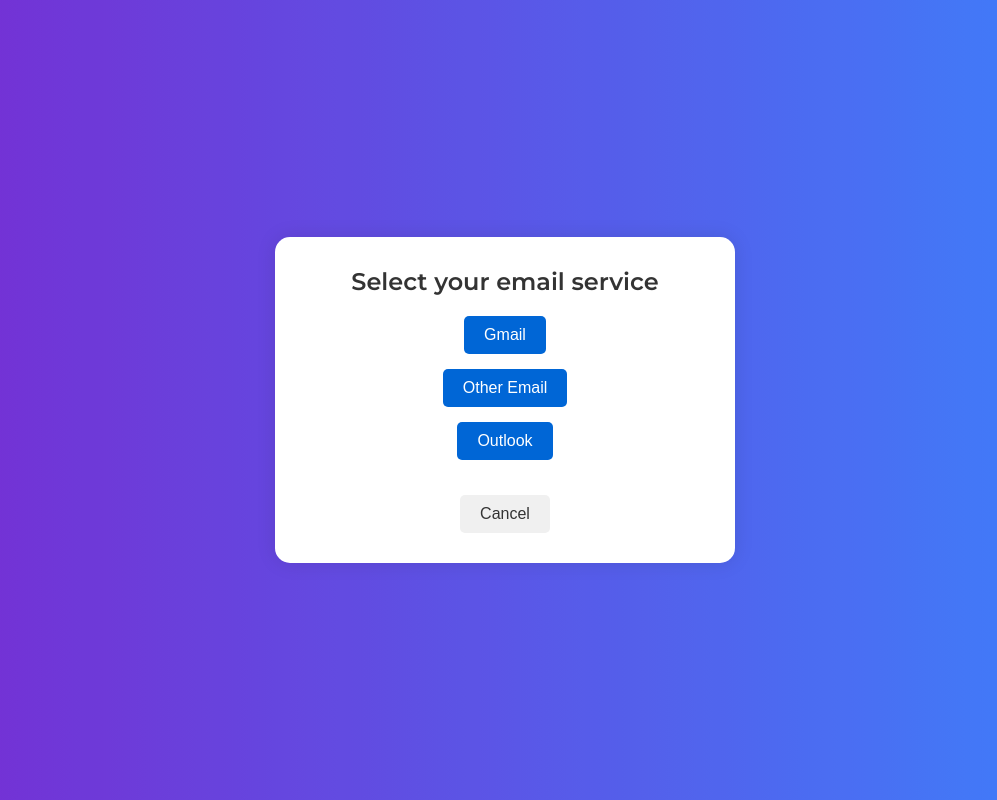
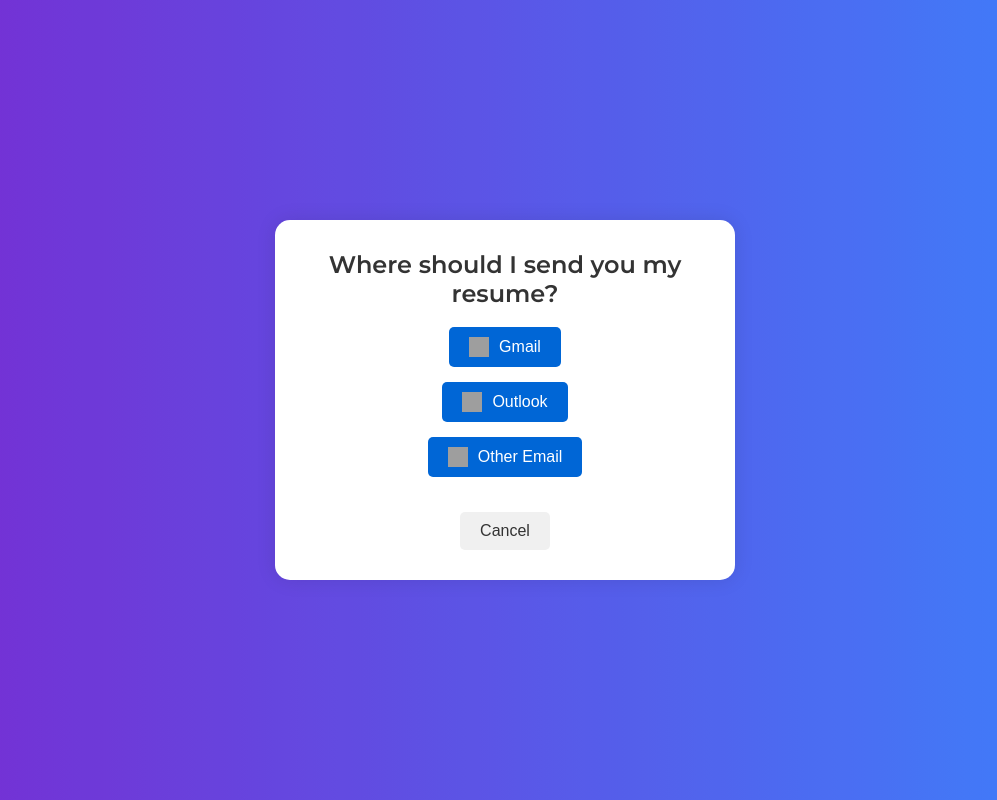
Before and after one commit to rndhamesyr/ritik_popup, a plain HTML site: page index.html in a window 1280 px wide. Shown: the top 800 px of the page, without its empty margins (135-1132 px from the left). Drawn offline with Linux system fonts and the light colour scheme; grey boxes are pictures that could not be loaded.

Commit message:
Update index.html

```diff
--- a/index.html
+++ b/index.html
@@ -34,6 +34,9 @@
     }
     .email-service {
       margin: 15px 0;
+      display: flex;
+      align-items: center;
+      justify-content: center;
     }
     .email-service button {
       padding: 10px 20px;
@@ -44,6 +47,14 @@
       border-radius: 5px;
       cursor: pointer;
       transition: background-color 0.3s ease, transform 0.3s ease;
+      display: flex;
+      align-items: center;
+      justify-content: center;
+      gap: 10px;
+    }
+    .email-service button img {
+      width: 20px;
+      height: 20px;
     }
     .email-service button:hover {
       background-color: #005bb5;
@@ -87,15 +98,21 @@
 <div class="background"></div>
 
 <div class="container">
-  <h2>Select your email service</h2>
+  <h2>Where should I send you my resume?</h2>
   <div class="email-service">
-    <button onclick="openEmail('mailto:ritikdhame5@gmail.com?subject=Request%20for%20Resume&body=Hi%20Ritik,%0A%0AI%20would%20like%20to%20request%20a%20copy%20of%20your%20resume.%0A%0ABest%20regards,%0A[Your%20Name]')">Gmail</button>
+    <button onclick="openEmail('mailto:ritikdhame5@gmail.com?subject=Request%20for%20Resume&body=Hi%20Ritik,%0A%0AI%20would%20like%20to%20request%20a%20copy%20of%20your%20resume.%0A%0ABest%20regards,%0A[Your%20Name]')">
+      <img src="https://img.icons8.com/color/48/000000/gmail-new.png" alt="Gmail"> Gmail
+    </button>
   </div>
   <div class="email-service">
-    <button onclick="openEmail('mailto:?to=&subject=Request%20for%20Resume&body=Hi%20Ritik,%0A%0AI%20would%20like%20to%20request%20a%20copy%20of%20your%20resume.%0A%0ABest%20regards,%0A[Your%20Name]')">Other Email</button>
+    <button onclick="openEmail('mailto:?to=&subject=Request%20for%20Resume&body=Hi%20Ritik,%0A%0AI%20would%20like%20to%20request%20a%20copy%20of%20your%20resume.%0A%0ABest%20regards,%0A[Your%20Name]')">
+      <img src="https://img.icons8.com/color/48/000000/ms-outlook.png" alt="Outlook"> Outlook
+    </button>
   </div>
   <div class="email-service">
-    <button onclick="openEmail('mailto:?to=&subject=Request%20for%20Resume&body=Hi%20Ritik,%0A%0AI%20would%20like%20to%20request%20a%20copy%20of%20your%20resume.%0A%0ABest%20regards,%0A[Your%20Name]')">Outlook</button>
+    <button onclick="openEmail('mailto:?to=&subject=Request%20for%20Resume&body=Hi%20Ritik,%0A%0AI%20would%20like%20to%20request%20a%20copy%20of%20your%20resume.%0A%0ABest%20regards,%0A[Your%20Name]')">
+      <img src="https://img.icons8.com/color/48/000000/email.png" alt="Other Email"> Other Email
+    </button>
   </div>
   <button class="cancel-button" onclick="closePage()">Cancel</button>
   <div class="message" id="message">Sorry to see you leave and not witness greatness!</div>
@@ -113,7 +130,7 @@ function closePage() {
   document.getElementById('message').style.display = 'block';
   setTimeout(() => {
     window.location.href = 'https://www.linkedin.com/in/ritikdhame/';
-  }, 3000);
+  }, 15000);
 }
 </script>
 
```
